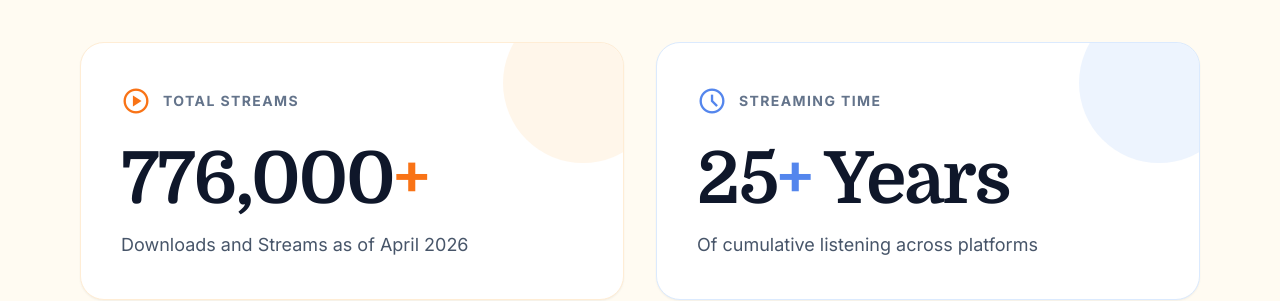
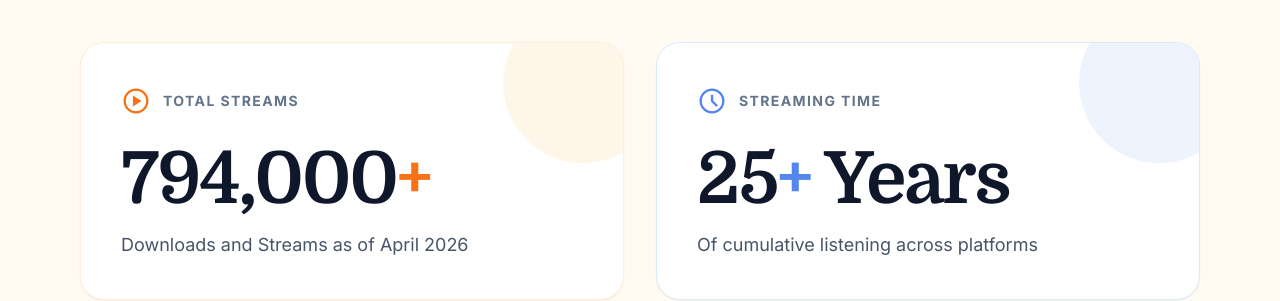
Before and after one commit to OpenAudioOER/listen, a React (Vite) app: page / in a window 1280 px wide. Shown: the part 1500-1801 px from the top of the page. Built offline with nearby package versions, Linux system fonts and the light colour scheme; a web font is replaced by a local one.

Commit message:
Update LandingPage.tsx
Updated Streaming Stats (May 27, 2026)

```diff
--- a/components/LandingPage.tsx
+++ b/components/LandingPage.tsx
@@ -300,7 +300,7 @@ export function LandingPage({ onNavigateLibrary, onNavigateBook, onNavigateRecog
                   <p className="text-slate-500 text-sm font-bold uppercase tracking-widest">Total Streams</p>
                 </div>
                 <p className="text-slate-900 tracking-tight text-6xl lg:text-7xl font-bold font-serif-polished leading-tight relative z-10">
-                  <Counter target={776000} suffix="+" suffixClassName="text-orange-500" />
+                  <Counter target={794000} suffix="+" suffixClassName="text-orange-500" />
                 </p>
                 <p className="text-slate-600 text-lg relative z-10">Downloads and Streams as of April 2026</p>
               </div>
```
